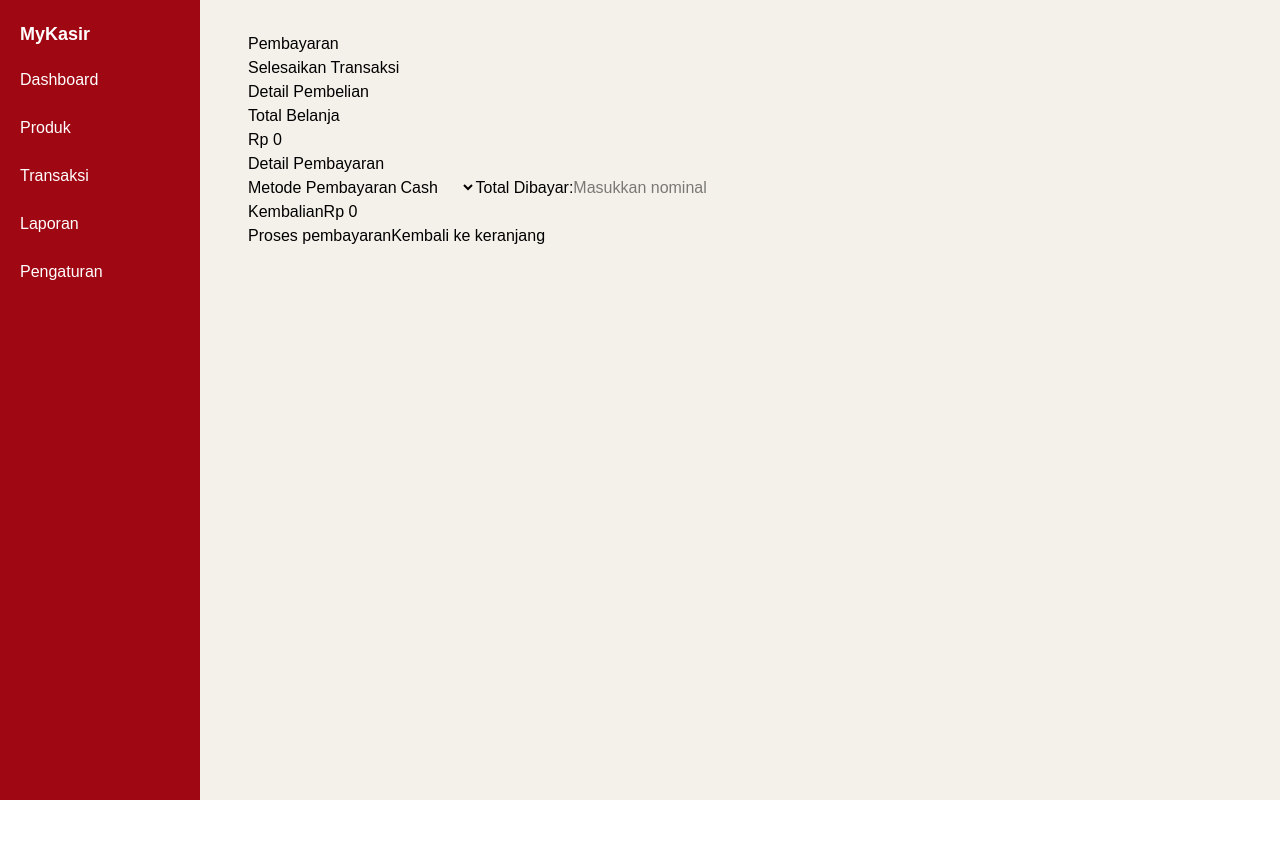
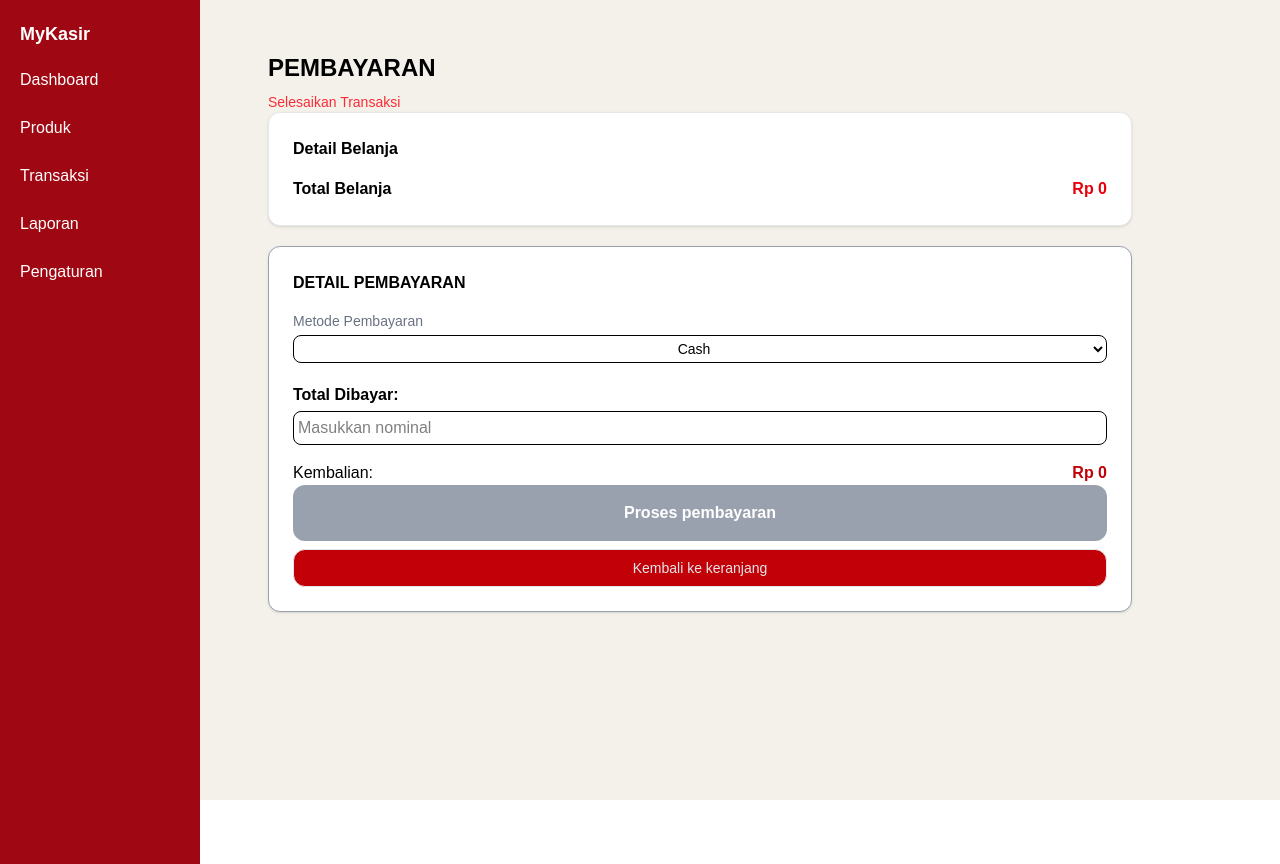
Before and after one commit to marchel-o/uas-frontend, a Next.js app: page /main/payment in a window 1280 px wide. Before the commit the page ends 800 px from the top, so only its background shows below. Built offline with nearby package versions, Linux system fonts and the light colour scheme; a web font is replaced by a local one.

Commit message:
menstyling tampilan pembayaran

```diff
--- a/src/app/main/payment/page.tsx
+++ b/src/app/main/payment/page.tsx
@@ -40,70 +40,70 @@ export default function PaymentPage() {
     const paymentValid = cart.length > 0 && amountPaid !== "" && Number(amountPaid) >= total;
 
     return(
-        <div>
-            <div>
-                <h1>
+        <div className="min-h-screen p-5">
+            <div className="mb-8">
+                <h1 className="text-2xl font-bold uppercase">
                     Pembayaran
                 </h1>
-                <p>
+                <p className="text-sm text-red-500 mt-2">
                     Selesaikan Transaksi
                 </p>
 
-                <div>
-                    <h2>
-                        Detail Pembelian
+                <div className="bg-white rounded-xl shadow-sm border border-gray-200 p-6">
+                    <h2 className="font-semibold mb-4">
+                        Detail Belanja
                     </h2>
 
                     {cart.map((item) => (
-                        <div key={item.id}>
+                        <div key={item.id} className="flex justify-between border-b border-gray-400 py-3">
                             <div>
-                                <p>{item.name}</p>
-                                <p>{item.quantity} x {formatRp(item.price)}</p>
+                                <p className="font-semibold">{item.name}</p>
+                                <p className="text-sm text-gray-500">{item.quantity} x {formatRp(item.price)}</p>
                             </div>
 
-                            <p>{formatRp(Number(item.price) * item.quantity)}</p>
+                            <p className="font-semibold">{formatRp(Number(item.price) * item.quantity)}</p>
                         </div>
                     ))}
 
-                    <div>
-                        <h3>Total Belanja</h3>
-                        <p>{formatRp(total)}</p>
+                    <div className="flex justify-between mt-4">
+                        <h3 className="font-semibold">Total Belanja</h3>
+                        <p className="font-bold text-red-600">{formatRp(total)}</p>
                     </div>
                 </div>
 
-                <div>
-                    <h2>Detail Pembayaran</h2>
+                <div className="bg-white rounded-xl mt-5 p-6 shadow-sm border border-gray-400">
+                    <h2 className="font-bold uppercase mb-4">Detail Pembayaran</h2>
 
-                    <label>Metode Pembayaran</label>
+                    <label className="block text-sm font-medium text-gray-500 mb-1">Metode Pembayaran</label>
 
-                    <select value={method} onChange={(e) => setMethod(e.target.value)}>
+                    <select value={method} onChange={(e) => setMethod(e.target.value)} className="w-full border rounded-lg text-sm p-1 text-center mb-5">
                         <option value="cash">Cash</option>
                         <option value="debit">Debit</option>
                         <option value="Transfer">Transfer</option>
                     </select>
 
-                    <label>Total Dibayar:</label>
+                    <label className="block font-semibold mb-1">Total Dibayar:</label>
 
-                    <input type="number" value={amountPaid} onChange={(e) => setAmountPaid(e.target.value)} placeholder="Masukkan nominal"/>
+                    <input type="number" value={amountPaid} onChange={(e) => setAmountPaid(e.target.value)} placeholder="Masukkan nominal" className="w-full border rounded-lg p-1 mb-4"/>
 
-                    <div>
-                        <span>Kembalian</span>
+                    <div className="flex justify-between">
+                        <span>Kembalian: </span>
 
-                        <span>{formatRp(Math.max(change, 0))}</span>
+                        <span className="text-red-700 font-semibold">{formatRp(Math.max(change, 0))}</span>
 
                     </div>
 
                     {amountPaid !== "" && Number(amountPaid) < total && (
-                        <p>
+                        <p className="text-red-600 mt-1">
                             Uang yang dibayar masih kurang!
                         </p>
                     )}
 
-                    <button disabled={!paymentValid}>
+                    <button disabled={!paymentValid} className="w-full bg-red-700 text-white rounded-xl p-4 font-bold hover:bg-red-800 transition disabled:bg-gray-400 disabled:cursor-not-allowed">
                         Proses pembayaran
                     </button>
 
-                    <Link href="/main/cart">Kembali ke keranjang</Link>
+                    <Link href="/main/cart" className="block text-center text-sm border bg-red-700 rounded-xl p-2 mt-2 text-gray-200 hover:bg-red-800">Kembali ke keranjang</Link>
                 </div>
             </div>
         </div>
```
